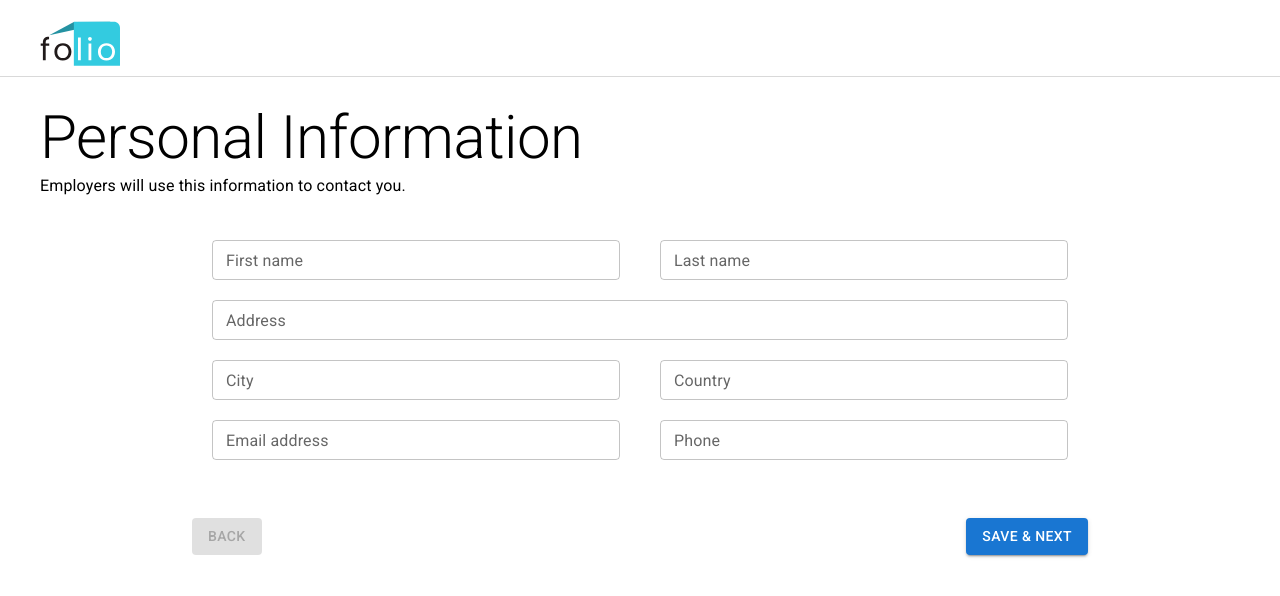
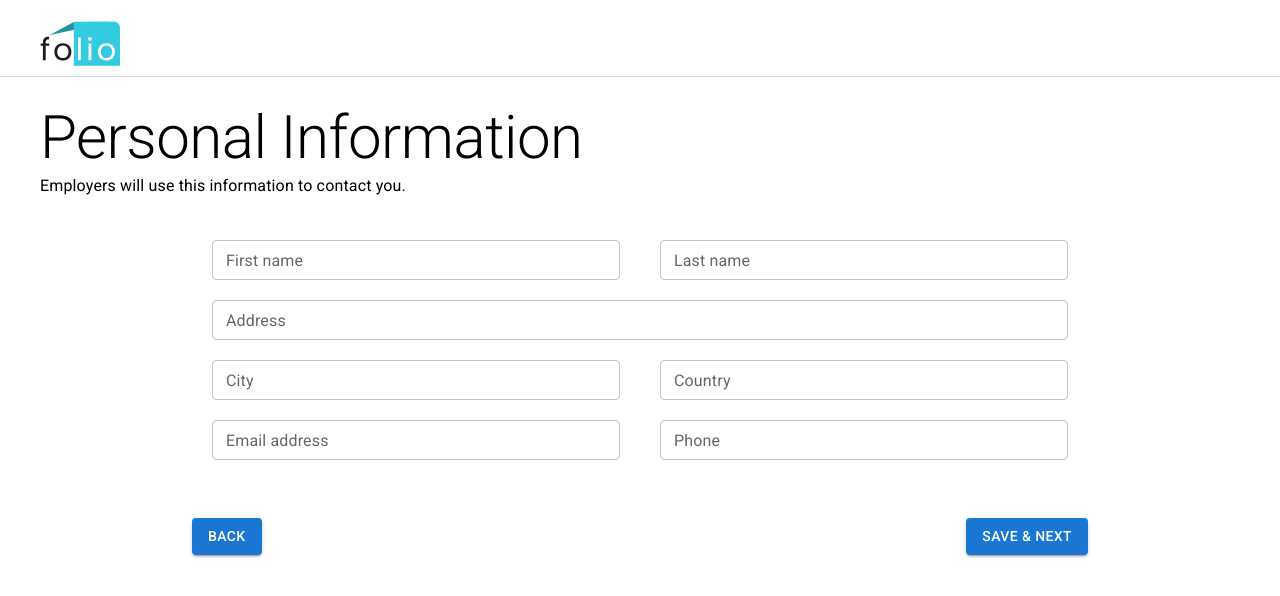
Before and after one commit to akgupta0777/Resume-Builder, a React (Create React App) app: page /resume/personal-infos in a window 1280 px wide. Shown: the top 596 px of the page. Built offline with nearby package versions, Linux system fonts and the light colour scheme.

Commit message:
enabling back button on InputPersonalInfo page

```diff
--- a/src/pages/InputPersonalInfo.jsx
+++ b/src/pages/InputPersonalInfo.jsx
@@ -38,6 +38,14 @@ function InputPersonalInfo(props) {
             navigate('/resume/experiences')
         }
 
+    }
+
+    const handleBack = () => {
+        if(location.state){
+            navigate('/resume/resume-preview')
+        }else{
+            navigate('/')
+        }
     }
 
   return (
@@ -126,7 +134,10 @@ function InputPersonalInfo(props) {
                 </div>
             </div>
             <div className="back-or-save wt-70">
-                <Button variant="contained" disabled>BACK</Button>
+                <Button
+                    variant="contained"
+                    onClick={handleBack}
+                >BACK</Button>
                 <Button
                     variant="contained"
                     onClick={handleSaveAndNext}
```
